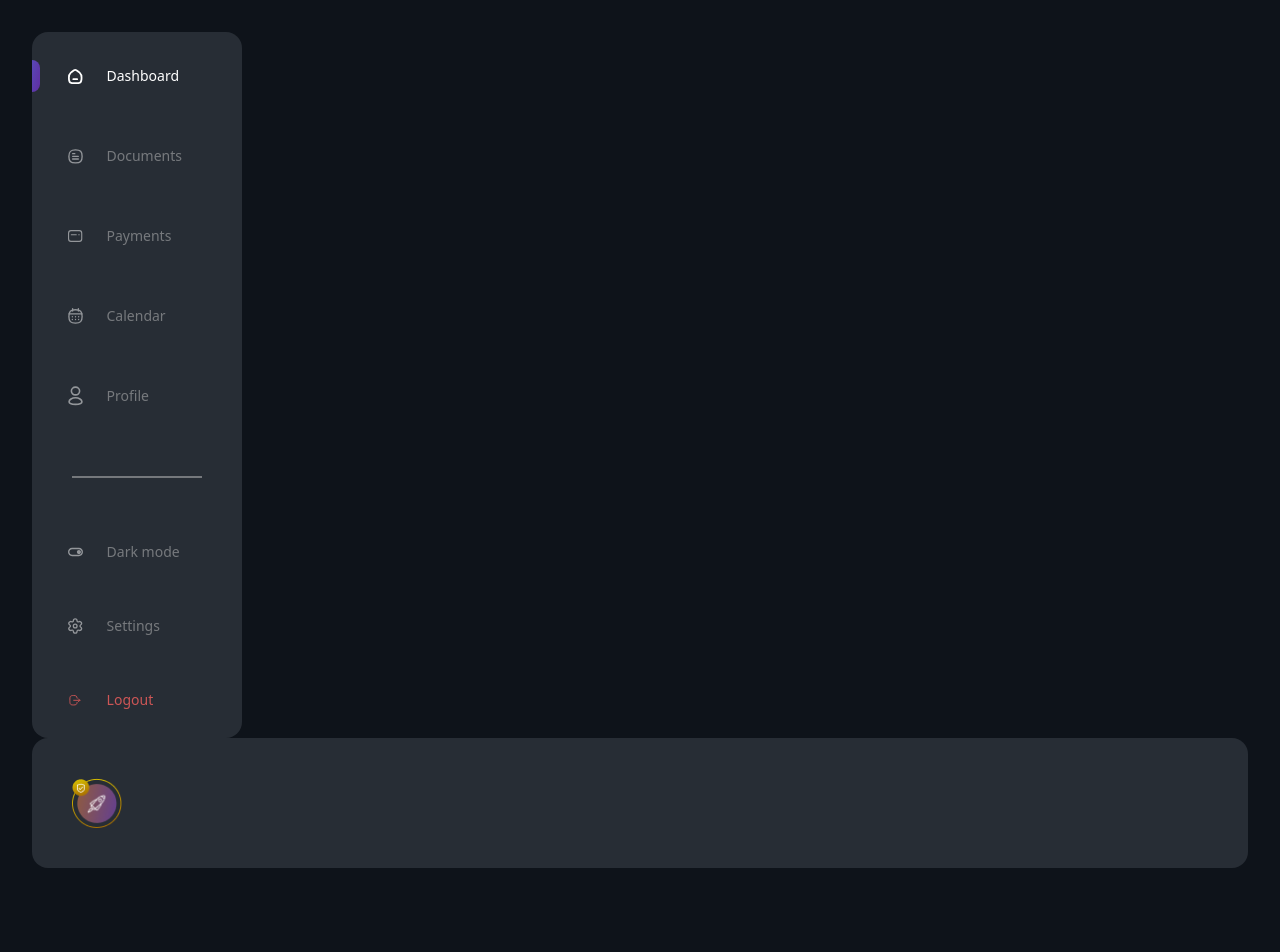
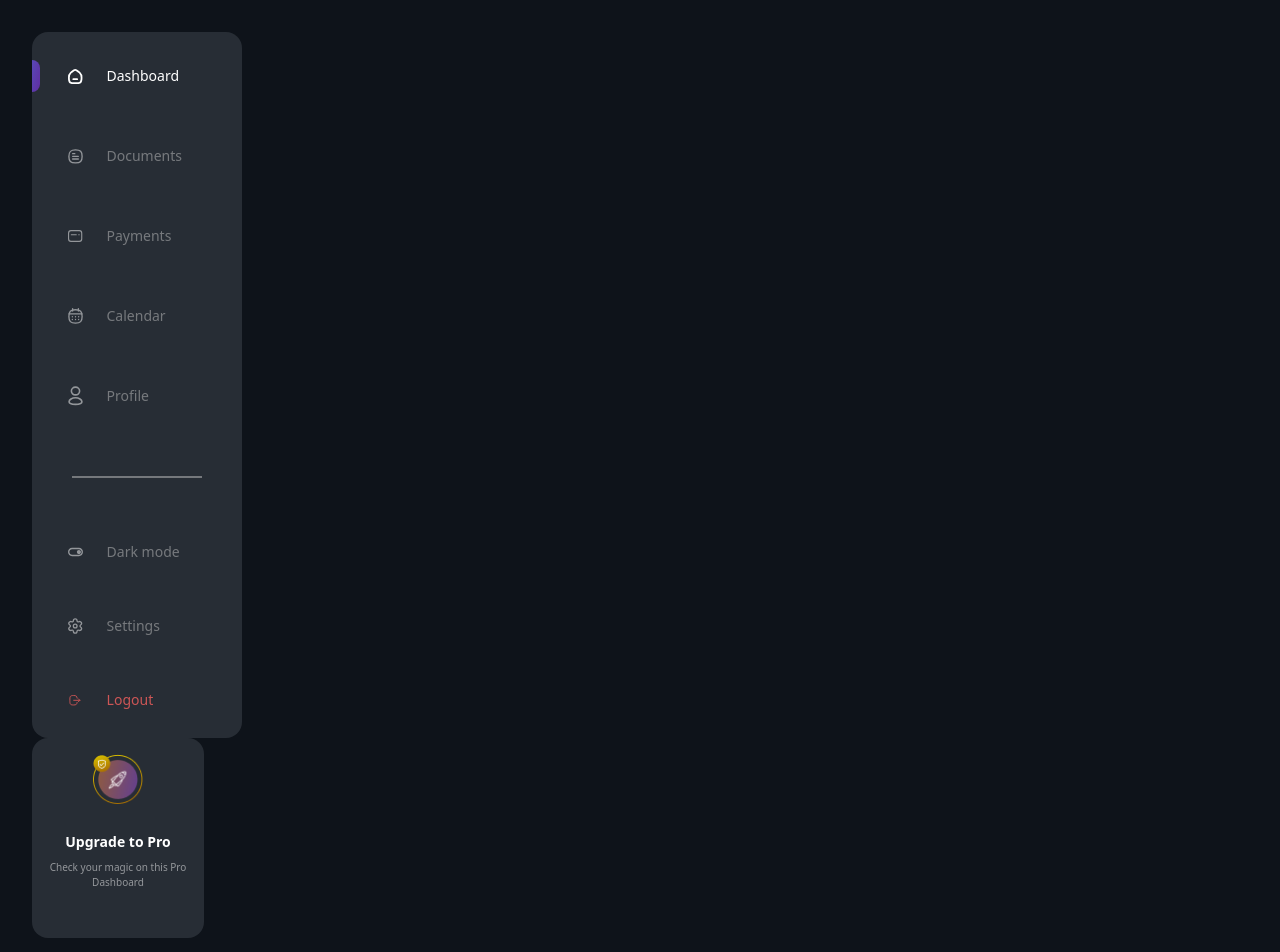
Before and after one commit to kelani34/finance-dashboard, a Next.js app: page / in a window 1280 px wide. Shown: the top 952 px of the page. Before the commit the page ends 900 px from the top, so only its background shows below. Built offline with nearby package versions, Linux system fonts and the light colour scheme.

Commit message:
feat/ procard

```diff
--- a/src/components/Main.tsx
+++ b/src/components/Main.tsx
@@ -32,8 +32,11 @@ const routes = [
 const Main = () => {
   return (
     <div className=" p-8">
-      <Sidebar routes={routes} />
-      <Procard />
+      <div>
+        <Sidebar routes={routes} />
+        <Procard />
+      </div>
+      <div></div>
     </div>
   );
 };
--- a/src/components/Procard.tsx
+++ b/src/components/Procard.tsx
@@ -3,8 +3,18 @@ import React from "react";
 
 const Procard = () => {
   return (
-    <div className="bg-[#272D35] p-10 rounded-2xl">
-      <Image src={"/pro.png"} height={50} width={50} alt="upgrade to pro" />
+    <div className="bg-[#272D35] p-4 rounded-2xl w-max flex flex-col justify-center items-center cursor-pointer">
+      <Image
+        src={"/pro.png"}
+        height={50}
+        width={50}
+        alt="upgrade to pro"
+        className=" mb-5"
+      />
+      <h3 className="text-center my-2 text-sm font-bold">Upgrade to Pro</h3>
+      <p className="max-w-[140px] text-center opacity-50 mb-8 text-[10px]">
+        Check your magic on this Pro Dashboard
+      </p>
     </div>
   );
 };
```
